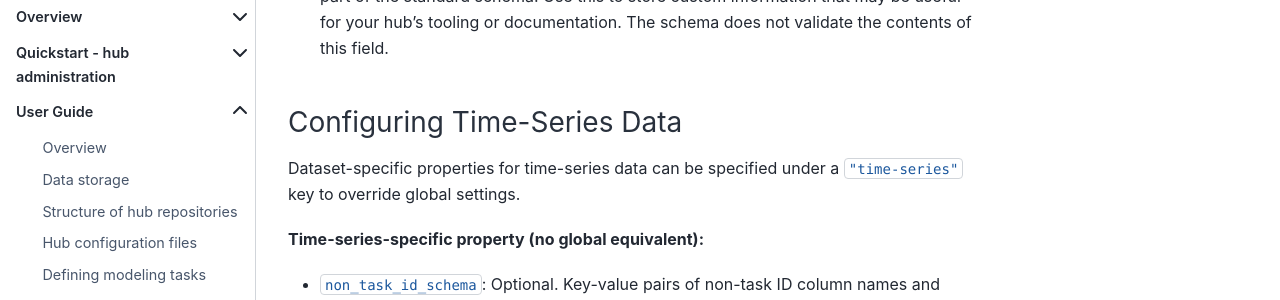
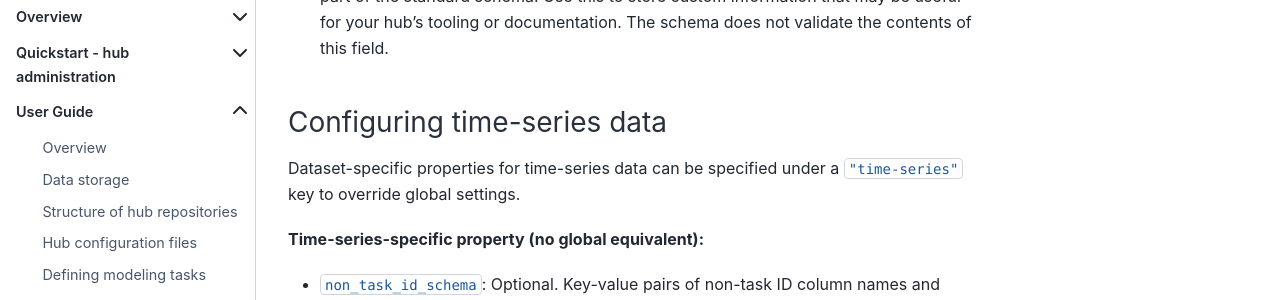
Before and after one commit to hubverse-org/hubDocs, a Sphinx documentation site: the page built from docs/source/user-guide/target-data.md, in a window 1280 px wide and 900 px high, scrolled down 22331 px. Shown: the part 155-455 px from the top of the window. Built offline with Sphinx 7.4.7 and the Sphinx Book theme 1.1.4, drawn with Linux system fonts in a browser that asks for light colours; comment, search, counter and statistics services are not loaded.

```diff
--- a/docs/source/user-guide/target-data.md
+++ b/docs/source/user-guide/target-data.md
@@ -646,7 +646,7 @@ The file contains two levels of properties:
 * `additional_metadata`: Optional. An object containing hub-specific metadata that isn't part of the standard schema. Use this to store custom information that may be useful for your hub's tooling or documentation. The schema does not validate the contents of this field.
 
 (configuring-time-series-data)=
-### Configuring Time-Series Data
+### Configuring time-series data
 
 Dataset-specific properties for time-series data can be specified under a `"time-series"` key to override global settings.
 
```
